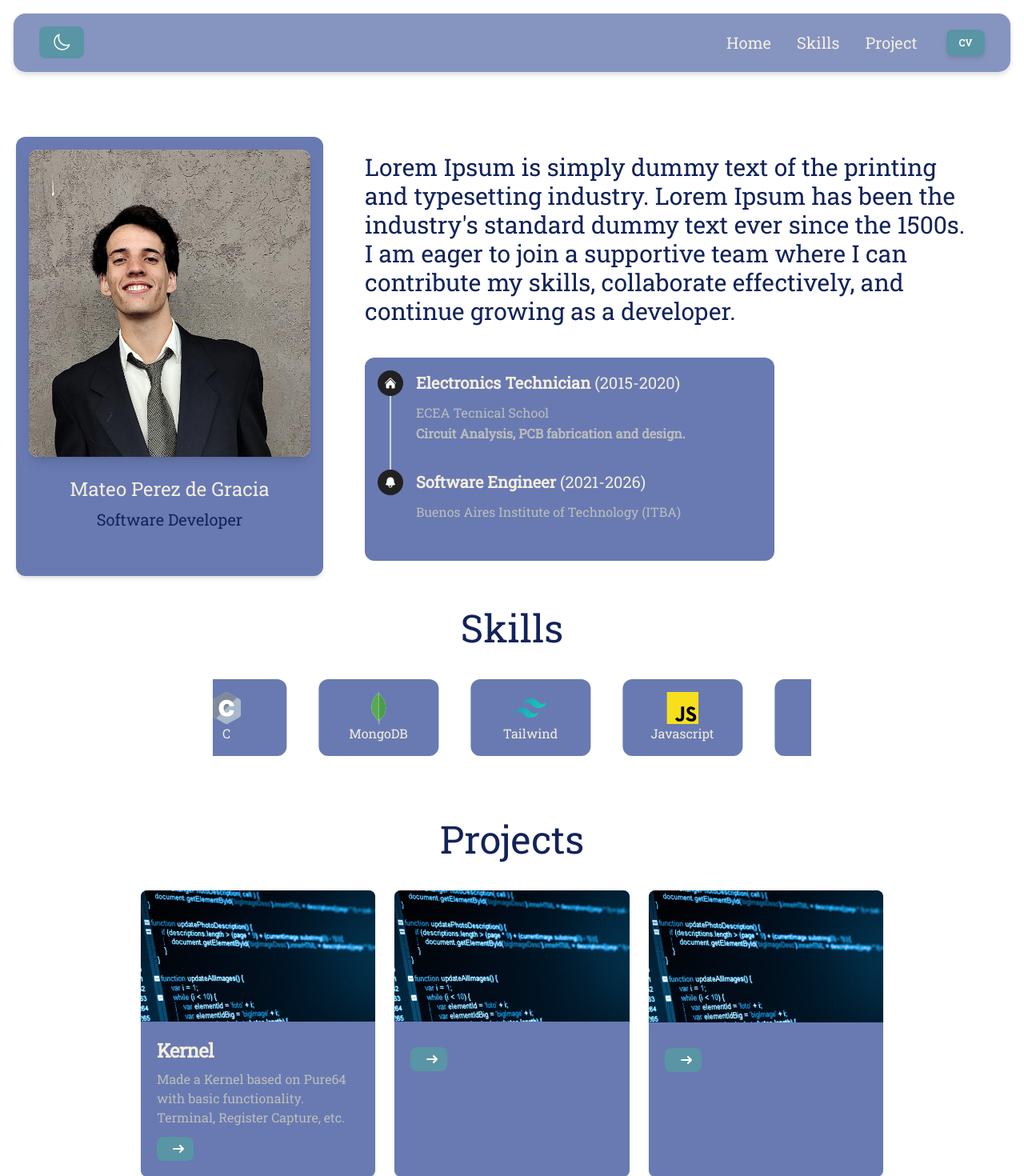
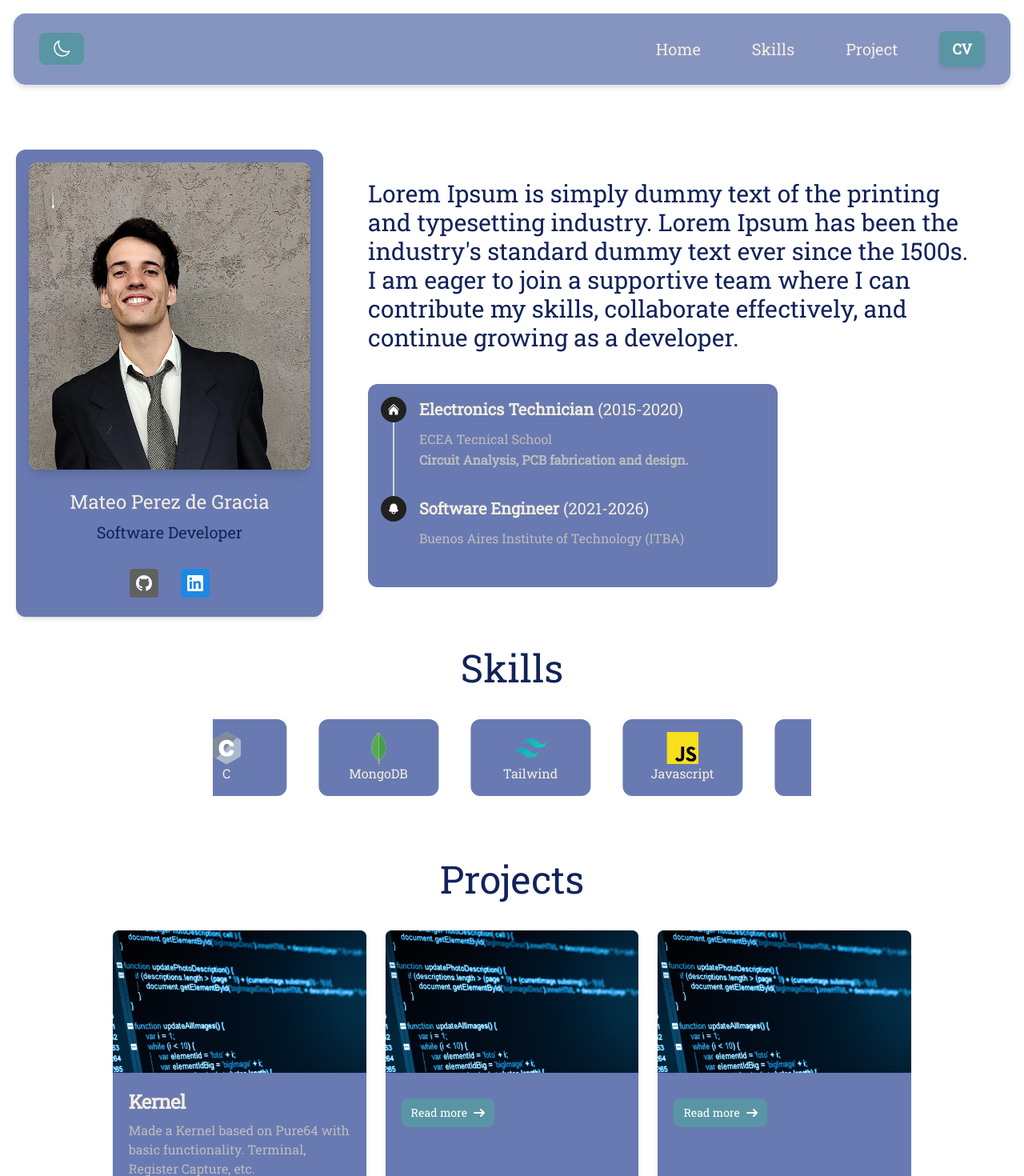
Before and after one commit to mperezdegracia/portfolio-tailwind, a Next.js app: page / in a window 1280 px wide. Shown: the top 1470 px of the page at 80% size. Built offline with nearby package versions, Linux system fonts and the light colour scheme.

Commit message:
fix: mobile responsive

```diff
--- a/app/components/education.js
+++ b/app/components/education.js
@@ -13,7 +13,7 @@
   export function TimelineWithIcon() {
     const data = education;
     return (
-      <div className="lg:w-[50%] sm:min-w-none min-w-[32rem] bg-primary_light dark:bg-secondary rounded-xl p-4 ">
+      <div className="lg:w-[50%] sm:min-w-none md:min-w-[32rem] bg-primary_light dark:bg-secondary rounded-xl p-4 ">
         <Timeline>
           <TimelineItem>
             <TimelineConnector />
@@ -26,7 +26,7 @@
               </Typography>
             </TimelineHeader>
             <TimelineBody className="pb-8">
-              <Typography color="gary" className="font-normal text-gray-400 font-primary">
+              <Typography  className="font-normal text-gray-400 font-primary">
                     {data.institution_hs}
                     <br></br>
                     <strong className="font-bold">{data.description_hs}</strong>
@@ -44,7 +44,7 @@
               </Typography>
             </TimelineHeader>
             <TimelineBody className="pb-8">
-              <Typography color="gary" className="font-normal text-gray-400 font-primary">
+              <Typography  className="font-normal text-gray-400 font-primary">
                 {data.institution_uni}
               </Typography>
             </TimelineBody>
--- a/app/components/home.js
+++ b/app/components/home.js
@@ -1,4 +1,3 @@
-import { FontAwesomeIcon } from "@fortawesome/react-fontawesome";
 import {
   Card,
   CardHeader,
@@ -6,64 +5,77 @@
   CardFooter,
   Typography,
   Tooltip,
-  IconButton
+  IconButton,
 } from "@material-tailwind/react";
 import { homeData } from "../data/homeData";
 import { TimelineWithIcon } from "./education";
 
+import { FontAwesomeIcon } from "@fortawesome/react-fontawesome";
+import {
+  faFacebook,
+  faTwitter,
+  faInstagram,
+} from "@fortawesome/free-brands-svg-icons";
 
-
-
-
-
-
-export function ProfileCard({data}) {
+export function ProfileCard({ data }) {
   return (
-    <Card className="w-96 min-w-[24rem]  lg:m-0 mx-auto dark:bg-secondary bg-primary_light  ">
+    <Card className="md:w-96 md:min-w-[24rem] mx-auto dark:bg-secondary bg-primary_light  ">
       <CardHeader floated={false} className=" h-96">
-        <img src="mateo_2.jpg" alt="profile-picture"/>
+        <img src="mateo_2.jpg" alt="profile-picture" />
       </CardHeader>
       <CardBody className="text-center">
-        <Typography variant="h4" className="text-contrast font-medium font-primary mb-2 ">
+        <Typography
+          variant="h4"
+          className="text-contrast font-medium font-primary mb-2 "
+        >
           {data.name}
         </Typography>
-        <Typography variant="h5" className="font-medium font-primary dark:text-tertiary text-secondary_light  " textGradient>
+        <Typography
+          variant="h5"
+          className="font-medium font-primary dark:text-tertiary text-secondary_light  "
+          textGradient
+        >
           {data.title}
         </Typography>
       </CardBody>
       <CardFooter className="flex justify-center gap-7 pt-2">
-        <Tooltip content="Like">
-          <Typography
-            as="a"
-            href="#facebook"
-            variant="lead"
-            color="blue"
-            textGradient
+        <Tooltip content="Github">
+          <a
+            href={data.github}
+            class="bg-gray-700 p-2 font-semibold text-white inline-flex items-center space-x-2 rounded"
           >
-            <i className="fab fa-facebook" />
-          </Typography>
+            <svg
+              aria-hidden="true"
+              role="img"
+              class="w-5"
+              preserveAspectRatio="xMidYMid meet"
+              viewBox="0 0 24 24"
+            >
+              <g fill="none">
+                <path
+                  fillRule="evenodd"
+                  clipRule="evenodd"
+                  d="M12 0C5.37 0 0 5.37 0 12c0 5.31 3.435 9.795 8.205 11.385c.6.105.825-.255.825-.57c0-.285-.015-1.23-.015-2.235c-3.015.555-3.795-.735-4.035-1.41c-.135-.345-.72-1.41-1.23-1.695c-.42-.225-1.02-.78-.015-.795c.945-.015 1.62.87 1.845 1.23c1.08 1.815 2.805 1.305 3.495.99c.105-.78.42-1.305.765-1.605c-2.67-.3-5.46-1.335-5.46-5.925c0-1.305.465-2.385 1.23-3.225c-.12-.3-.54-1.53.12-3.18c0 0 1.005-.315 3.3 1.23c.96-.27 1.98-.405 3-.405s2.04.135 3 .405c2.295-1.56 3.3-1.23 3.3-1.23c.66 1.65.24 2.88.12 3.18c.765.84 1.23 1.905 1.23 3.225c0 4.605-2.805 5.625-5.475 5.925c.435.375.81 1.095.81 2.22c0 1.605-.015 2.895-.015 3.3c0 .315.225.69.825.57A12.02 12.02 0 0 0 24 12c0-6.63-5.37-12-12-12z"
+                  fill="currentColor"
+                />
+              </g>
+            </svg>
+          </a>
         </Tooltip>
-        <Tooltip content="Follow">
-          <Typography
-            as="a"
-            href="#twitter"
-            variant="lead"
-            color="light-blue"
-            textGradient
+        <Tooltip content="Linkedin">
+          <a
+            href={data.linkedin}
+            class="bg-blue-600 p-2 font-semibold text-white inline-flex items-center space-x-2 rounded"
           >
-            <i className="fab fa-twitter" />
-          </Typography>
-        </Tooltip>
-        <Tooltip content="Follow">
-          <Typography
-            as="a"
-            href="#instagram"
-            variant="lead"
-            color="purple"
-            textGradient
-          >
-            <i className="fab fa-instagram" />
-          </Typography>
+            <svg
+              class="w-5 h-5 fill-current"
+              role="img"
+              viewBox="0 0 256 256"
+              xmlns="http://www.w3.org/2000/svg"
+            >
+              <path d="M218.123122,218.127392 L180.191928,218.127392 L180.191928,158.724263 C180.191928,144.559023 179.939053,126.323993 160.463756,126.323993 C140.707926,126.323993 137.685284,141.757585 137.685284,157.692986 L137.685284,218.123441 L99.7540894,218.123441 L99.7540894,95.9665207 L136.168036,95.9665207 L136.168036,112.660562 L136.677736,112.660562 C144.102746,99.9650027 157.908637,92.3824528 172.605689,92.9280076 C211.050535,92.9280076 218.138927,118.216023 218.138927,151.114151 L218.123122,218.127392 Z M56.9550587,79.2685282 C44.7981969,79.2707099 34.9413443,69.4171797 34.9391618,57.260052 C34.93698,45.1029244 44.7902948,35.2458562 56.9471566,35.2436736 C69.1040185,35.2414916 78.9608713,45.0950217 78.963054,57.2521493 C78.9641017,63.090208 76.6459976,68.6895714 72.5186979,72.8184433 C68.3913982,76.9473153 62.7929898,79.26748 56.9550587,79.2685282 M75.9206558,218.127392 L37.94995,218.127392 L37.94995,95.9665207 L75.9206558,95.9665207 L75.9206558,218.127392 Z M237.033403,0.0182577091 L18.8895249,0.0182577091 C8.57959469,-0.0980923971 0.124827038,8.16056231 -0.001,18.4706066 L-0.001,237.524091 C0.120519052,247.839103 8.57460631,256.105934 18.8895249,255.9977 L237.033403,255.9977 C247.368728,256.125818 255.855922,247.859464 255.999,237.524091 L255.999,18.4548016 C255.851624,8.12438979 247.363742,-0.133792868 237.033403,0.000790807055"></path>
+            </svg>
+          </a>
         </Tooltip>
       </CardFooter>
     </Card>
@@ -73,28 +85,18 @@
   const home_data = homeData;
   return (
     <div className=" md:flex justify-center items-center pt-10 min-h-full mb-10">
-      <ProfileCard data={home_data}  ></ProfileCard>
+      <ProfileCard data={home_data}></ProfileCard>
       <div className="md:mx-3 mx-auto lg:w-2/3 items-center py-5 px-10">
-
-        <Typography  className="text-secondary_light  dark:text-contrast font-light font-primary lg:w-auto lg:text-3xl md:text-xl ">
-
+        <Typography className="text-secondary_light  dark:text-contrast font-light font-primary lg:w-auto lg:text-3xl md:text-xl ">
           {home_data.description_1}
-
         </Typography>
 
         <Typography className="mb-10 text-secondary_light dark:text-contrast font-light font-primary lg:w-auto  lg:text-3xl md:text-xl ">
-
           {home_data.description_2}
-
         </Typography>
 
-
         <TimelineWithIcon></TimelineWithIcon>
-
       </div>
     </div>
-
-
-
-  )
+  );
 }
--- a/app/components/navbar.js
+++ b/app/components/navbar.js
@@ -1,4 +1,4 @@
-"use client"
+"use client";
 
 import React, { useEffect, useState } from "react";
 import {
@@ -12,12 +12,7 @@
 
 import { MoonIcon } from "@heroicons/react/24/outline";
 
-
-
-
-
 import { navbarData } from "../data/navbarData";
-
 
 export function StickyNavbar({ toggleDarkMode, darkMode }) {
   const [openNav, setOpenNav] = useState(false);
@@ -29,12 +24,11 @@
     );
   }, []);
 
-
   const [navbarHeight, setNavbarHeight] = useState(0);
 
   useEffect(() => {
     // Calculate the height of the sticky navbar
-      const navbar = document.getElementById('navbar');
+    const navbar = document.getElementById("navbar");
     if (navbar) {
       setNavbarHeight(navbar.offsetHeight);
     }
@@ -47,7 +41,7 @@
       const scrollPosition = section.offsetTop - navbarHeight;
       window.scrollTo({
         top: scrollPosition,
-          behavior: 'smooth',
+        behavior: "smooth",
       });
     }
   };
@@ -60,7 +54,7 @@
             e.preventDefault();
             scrollToSection("body");
           }}
-              className="flex items-center font-primary"
+          className="flex items-center font-primary transition-all duration-300 hover:bg-primary_light hover:text-secondary_light hover:rounded-lg px-4 py-2 cursor-pointer"
         >
           {data.bar_link1}
         </a>
@@ -72,7 +66,7 @@
             e.preventDefault();
             scrollToSection(data.bar_link3.toLowerCase());
           }}
-              className="flex items-center font-primary"
+          className="flex items-center font-primary transition-all duration-300 hover:bg-primary_light hover:text-secondary_light hover:rounded-lg px-4 py-2 cursor-pointer"
         >
           {data.bar_link3}
         </a>
@@ -83,7 +77,7 @@
             e.preventDefault();
             scrollToSection(data.bar_link4.toLowerCase());
           }}
-              className="flex items-center font-primary"
+          className="flex items-center font-primary transition-all duration-300 hover:bg-primary_light hover:text-secondary_light hover:rounded-lg px-4 py-2 cursor-pointer"
         >
           {data.bar_link4}
         </a>
@@ -92,14 +86,16 @@
   );
 
   return (
-        <Navbar id="navbar" className="sticky top-0 z-10 rounded-2xl dark:border-black bg-primary_light dark:bg-secondary h-max max-w-full  py-2 px-4 lg:px-8 lg:py-4">
+    <Navbar
+      id="navbar"
+      className="sticky top-0 z-10 rounded-2xl dark:border-black bg-primary_light dark:bg-secondary h-max max-w-full  py-2 px-4 lg:px-8 lg:py-4"
+    >
       <div className="flex items-center justify-between text-contrast">
         <button
           onClick={toggleDarkMode}
           className="px-4 py-2 rounded-lg bg-tertiary dark:bg-blue-900 text-gray-300 hover:bg-gray-600 "
         >
           <MoonIcon className="h-6 w-6 text-white" />
-
         </button>
         <div className="flex items-center gap-4">
           <div className="mr-4 hidden lg:block">{navList}</div>
@@ -107,7 +103,7 @@
             size="sm"
             className="hidden bg-opacity-100 lg:inline-block bg-tertiary"
           >
-                        <span className="font-primary">{data.buttonText}</span>
+            <span className="font-primary text-lg">{data.buttonText}</span>
           </Button>
           <IconButton
             variant="text"
@@ -150,11 +146,10 @@
       </div>
       <Collapse open={openNav}>
         {navList}
-                <Button  size="sm" fullWidth className="mb-2 bg-tertiary">
-                    <span className="font-primary">{data.buttonText}</span>
+        <Button size="md" fullWidth className="mb-2 bg-tertiary">
+          <span className="font-primary text-lg">{data.buttonText}</span>
         </Button>
       </Collapse>
     </Navbar>
-
   );
 }
--- a/app/components/projects.js
+++ b/app/components/projects.js
@@ -4,17 +4,18 @@
 export function ProjectCard({ data }) {
     return (
         <div class="max-w-sm rounded-lg shadow dark:bg-secondary  bg-primary_light dark:border-gray-700">
-            <a href="#">
+            <a href={data.link}>
                 <img class="rounded-t-lg" src="code.jpg" alt="" />{/* src={data.img} */}
 
             </a>
             <div class="p-5">
-                <a href="#">
+                <a href={data.link} >
                     <h5 class="mb-2 text-2xl font-bold tracking-tight text-contrast font-primary">{data.title} </h5>
                 </a>
                 <p class="mb-3 font-normal text-gray-400  dark:text-contrast font-primary">{data.description}</p>
-                <a href="#" class="inline-flex items-center px-3 py-2 text-sm font-medium text-center font-primary text-white bg-tertiary rounded-lg hover:bg-blue-800 focus:ring-4 focus:outline-none focus:ring-blue-300 dark:bg-tertiary dark:hover:bg-blue-700 dark:focus:ring-blue-800">
+                <a href={data.link} class="inline-flex items-center px-3 py-2 text-sm font-medium text-center font-primary text-white bg-tertiary rounded-lg hover:bg-blue-800 focus:ring-4 focus:outline-none focus:ring-blue-300 dark:bg-tertiary dark:hover:bg-blue-700 dark:focus:ring-blue-800">
                     {/* src={data.button_text} */}
+                    Read more
                     <svg class="w-3.5 h-3.5 ml-2" aria-hidden="true" xmlns="http://www.w3.org/2000/svg" fill="none" viewBox="0 0 14 10">
                         <path stroke="currentColor" stroke-linecap="round" stroke-linejoin="round" stroke-width="2" d="M1 5h12m0 0L9 1m4 4L9 9" />
                     </svg>
@@ -28,11 +29,11 @@
 export default function ProjectGrid() {
     const projects = projects_data;
     return (
-        <div id="project">
+        <div id="project"className=" mx-[10%]">
             <h1 class="text-xl md:text-5xl dark:text-contrast text-secondary_light font-primary font-thin mb-10 mt-10 text-center">
                 Projects
             </h1>
-            <div className="grid grid-cols-1 md:grid-cols-2 lg:grid-cols-3 gap-6 mx-40">
+            <div className="grid grid-cols-1 md:grid-cols-2 lg:grid-cols-3 gap-6">
                 {/* Map through the projects array and render each project card */}
                 {projects.map((project, index) => (
                     <ProjectCard key={index} data={project} />
--- a/app/components/skills.js
+++ b/app/components/skills.js
@@ -9,7 +9,7 @@
         Skills
       </h1>
 
-      <div class="items-center mx-[20%]">
+      <div class="items-center sm:mx-0 md:mx-[20%] ">
       <Marquee
           gradient={false}
           speed={80}
--- a/app/data/homeData.js
+++ b/app/data/homeData.js
@@ -2,6 +2,7 @@
     name: "Mateo Perez de Gracia",
     title: "Software Developer",
     description_1: " Lorem Ipsum is simply dummy text of the printing and typesetting industry. Lorem Ipsum has been the industry's standard dummy text ever since the 1500s.",
-    description_2: "I am eager to join a supportive team where I can contribute my skills, collaborate effectively, and continue growing as a developer."
-
+    description_2: "I am eager to join a supportive team where I can contribute my skills, collaborate effectively, and continue growing as a developer.",
+    linkedin: 'https://www.linkedin.com/in/mateo-p%C3%A9rez-de-gracia-762017202/',
+    github: 'https://github.com/mperezdegracia'
 }
--- a/app/data/projectsData.js
+++ b/app/data/projectsData.js
@@ -2,19 +2,22 @@
     title: 'Kernel',
     description: 'Made a Kernel based on Pure64 with basic functionality. Terminal, Register Capture, etc.',
     img: '',
-    skills: ['docker', 'C']
+    skills: ['docker', 'C'],
+    link:'https://github.com/mperezdegracia/Pure64-Kernel-TPE'
 },
 {
     title: '',
     description: '',
     img: '',
-    skills: []
+    skills: [],
+    link:''
 },
 {
     title: '',
     description: '',
     img: '',
-    skills: []
+    skills: [],
+    link:''
 },
 
 ]
--- a/app/layout.js
+++ b/app/layout.js
@@ -2,6 +2,8 @@
 import React, { useEffect, useState } from "react";
 import NavbarDefault, { StickyNavbar } from "./components/navbar";
 import "./globals.css";
+import 'font-awesome/css/font-awesome.min.css';
+
 
 export default function RootLayout({ children }) {
   const [darkMode, setDarkMode] = useState(false);
--- a/package.json
+++ b/package.json
@@ -10,12 +10,14 @@
   },
   "dependencies": {
     "@fortawesome/fontawesome-svg-core": "^6.4.2",
+    "@fortawesome/free-brands-svg-icons": "^6.4.2",
     "@fortawesome/free-regular-svg-icons": "^6.4.2",
     "@fortawesome/free-solid-svg-icons": "^6.4.2",
     "@fortawesome/react-fontawesome": "^0.2.0",
     "@heroicons/react": "^2.0.18",
     "@material-tailwind/react": "^2.1.0",
     "autoprefixer": "10.4.15",
+    "font-awesome": "^4.7.0",
     "next": "13.4.19",
     "postcss": "8.4.28",
     "react": "18.2.0",
```
Also changed, not shown: 1 other file (tests, documents, lock files or other folders). Lines whose indentation alone changed are shown as unchanged.
